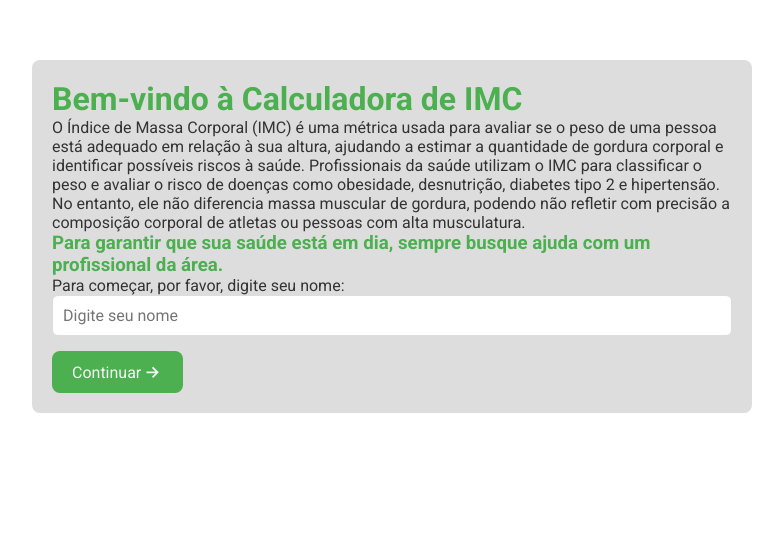
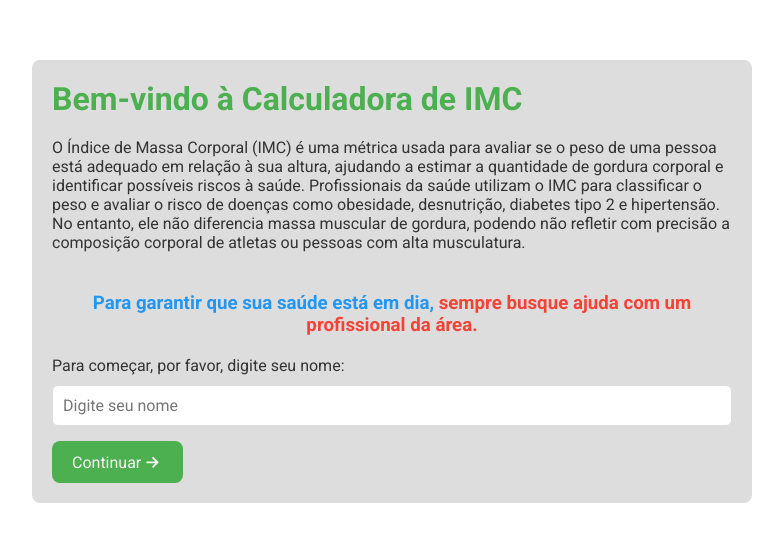
Before and after one commit to ArthWeber/calculadora_IMC-v2, a React (Vite) app: page / in a window 1280 px wide. Shown: the part 196-738 px from the top of the page, without its empty margins (248-1031 px from the left). Built offline with nearby package versions, Linux system fonts and the light colour scheme.

Commit message:
Home modificado

```diff
--- a/src/components/Home/Home.module.css
+++ b/src/components/Home/Home.module.css
@@ -1,22 +1,16 @@
-.home {
-    padding: 20px;
+:global(h1), :global(h2), :global(h3) {
+    margin-bottom: 20px;
 }
 
-.home__title {
-    margin-bottom: 20px;
-    color: var(--primary-color);
-}
-
-.textInfo {
+:global(p) {
     margin-bottom: 10px;
 }
 
-.subtitle {
+:global(h3) {
     margin-top: 40px;
     text-align: center;
     color: var(--secondary-color);
 }
 
-.subtitle span {
+:global(span) {
     color: var(--error-color);
-}
--- a/src/components/Home/index.jsx
+++ b/src/components/Home/index.jsx
@@ -4,9 +4,9 @@ import './Home.module.css';
 function Home({ username, setUsername }) {
 
     return (
-        <div className="styles.home">
-            <h1 className="styles.home__title">Bem-vindo à Calculadora de IMC</h1>
-            <p className="styles.home__textInfo">O Índice de Massa Corporal (IMC) é uma métrica usada para avaliar
+        <div className="home">
+            <h1 className="home__title">Bem-vindo à Calculadora de IMC</h1>
+            <p className="textInfo">O Índice de Massa Corporal (IMC) é uma métrica usada para avaliar
                 se o peso de uma pessoa está adequado em relação à sua altura,
                 ajudando a estimar a quantidade de gordura corporal e identificar
                 possíveis riscos à saúde. Profissionais da saúde utilizam o IMC
@@ -16,11 +16,11 @@ function Home({ username, setUsername }) {
                 precisão a composição corporal de atletas ou pessoas com alta
                 musculatura.
             </p>
-            <h3 className="styles.subtitle"> Para garantir que sua saúde está em dia,
+            <h3 className="subtitle"> Para garantir que sua saúde está em dia,
                 <span> sempre busque ajuda com um profissional da área.</span>
             </h3>
 
-            <p className="styles.textInfo">Para começar, por favor, digite seu nome:</p>
+            <p className="textInfo">Para começar, por favor, digite seu nome:</p>
             <input
                 type="text"
                 value={username}
```
